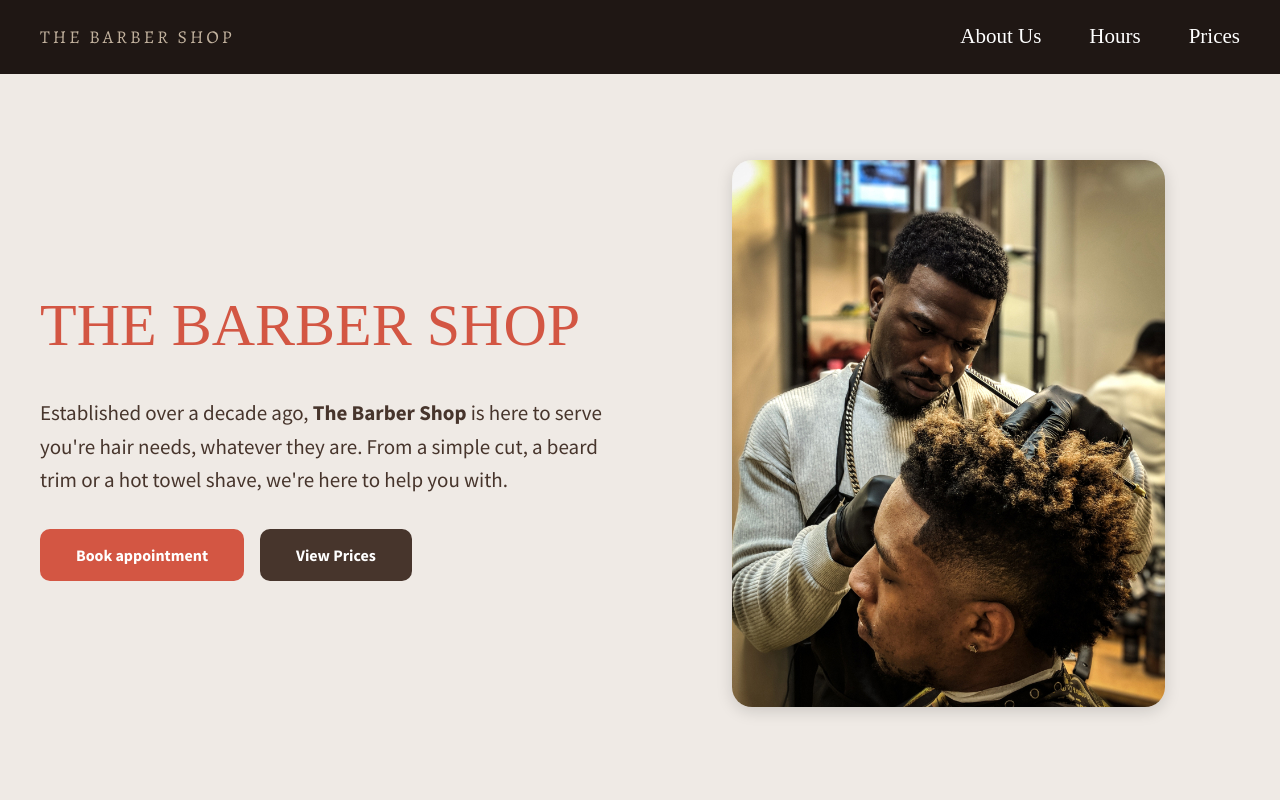
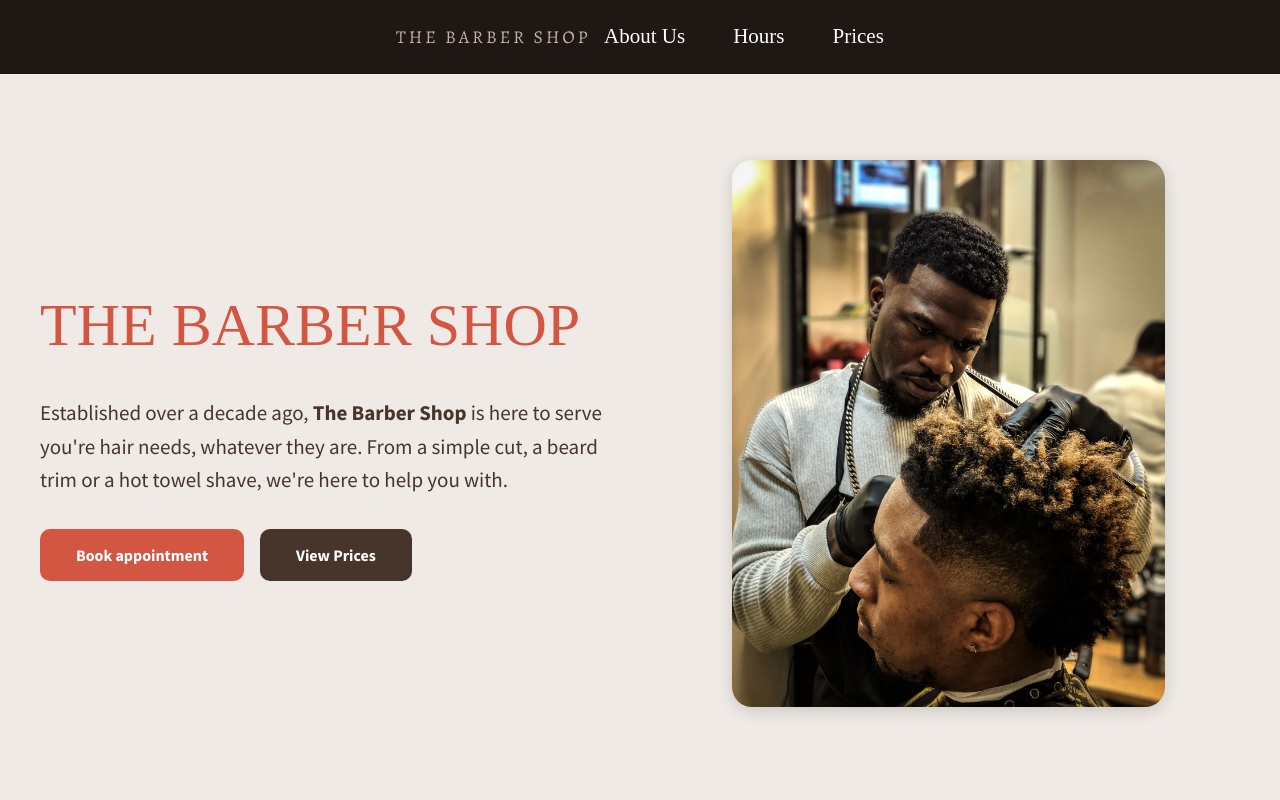
Before and after one commit to fszabi/barber, a website built with Vite: page index.html in a window 1280 px wide. Shown: the top 800 px of the page. Built offline with nearby package versions, Linux system fonts and the light colour scheme; some packages are replaced by stand-ins of ours; a web font is replaced by a local one.

Commit message:
updated nav flex

```diff
--- a/scss/components/_primary-header.scss
+++ b/scss/components/_primary-header.scss
@@ -10,4 +10,9 @@
   z-index: 1;
   padding: size(20) 0;
   background-color: clr(primary, 900);
+
+  .container.flex-group {
+    justify-content: center;
+    align-items: center;
+  }
 }
```
